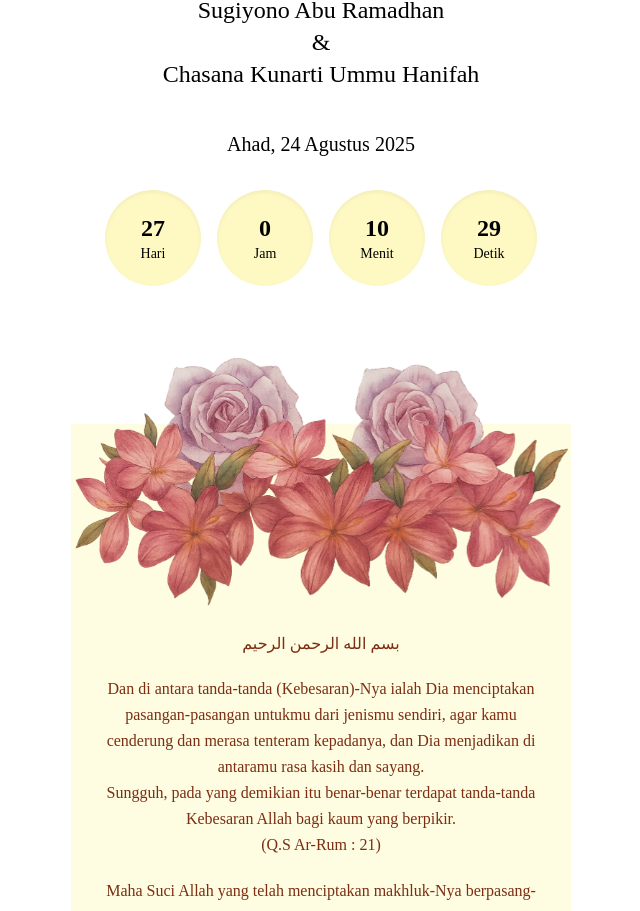
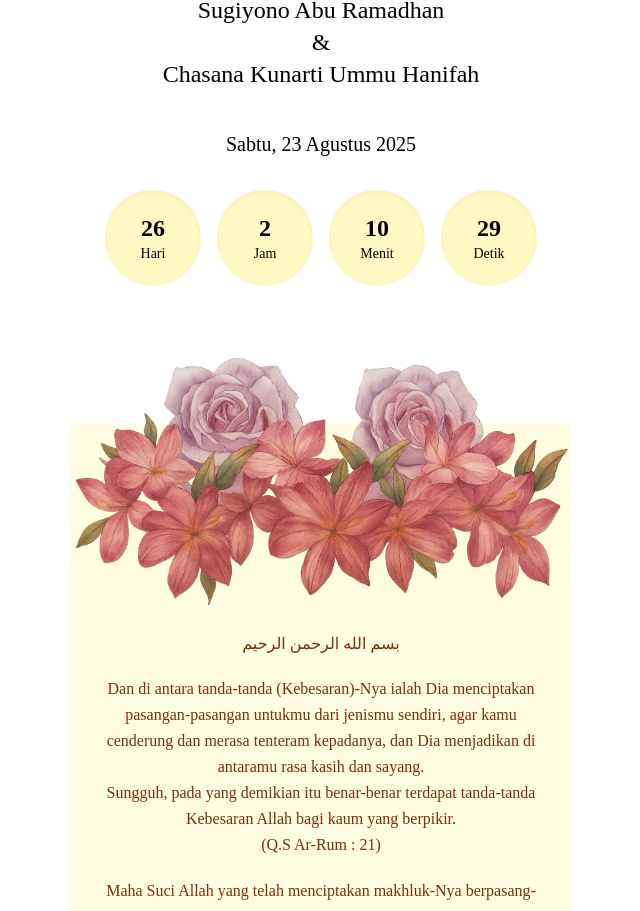
Before and after one commit to hanifahzakiyyah/undangan-walimah, a React (Vite) app: page / in a window 1280 px wide. Shown: the part 1310-2221 px from the top of the page, without its empty margins (319-959 px from the left). Built offline with nearby package versions, Linux system fonts and the light colour scheme; no server answers; the database is empty; a web font is replaced by a local one.

Commit message:
Update Home.jsx

```diff
--- a/src/Home.jsx
+++ b/src/Home.jsx
@@ -1,7 +1,7 @@
 import Countdown from "react-countdown";
 
 const Home = () => {
-  const weddingDate = new Date("2025-08-24T08:00:00").getTime();
+  const weddingDate = new Date("2025-08-23T10:00:00").getTime();
 
   // Custom Renderer untuk Countdown
   const renderer = ({ days, hours, minutes, seconds }) => {
@@ -52,7 +52,7 @@ const Home = () => {
           Chasana Kunarti Ummu Hanifah
         </h3>
         <h4 data-aos="fade-up" data-aos-duration="2000" className="text-xl mt-10">
-          Ahad, 24 Agustus 2025
+          Sabtu, 23 Agustus 2025
         </h4>
 
         {/* Countdown Timer */}
```
